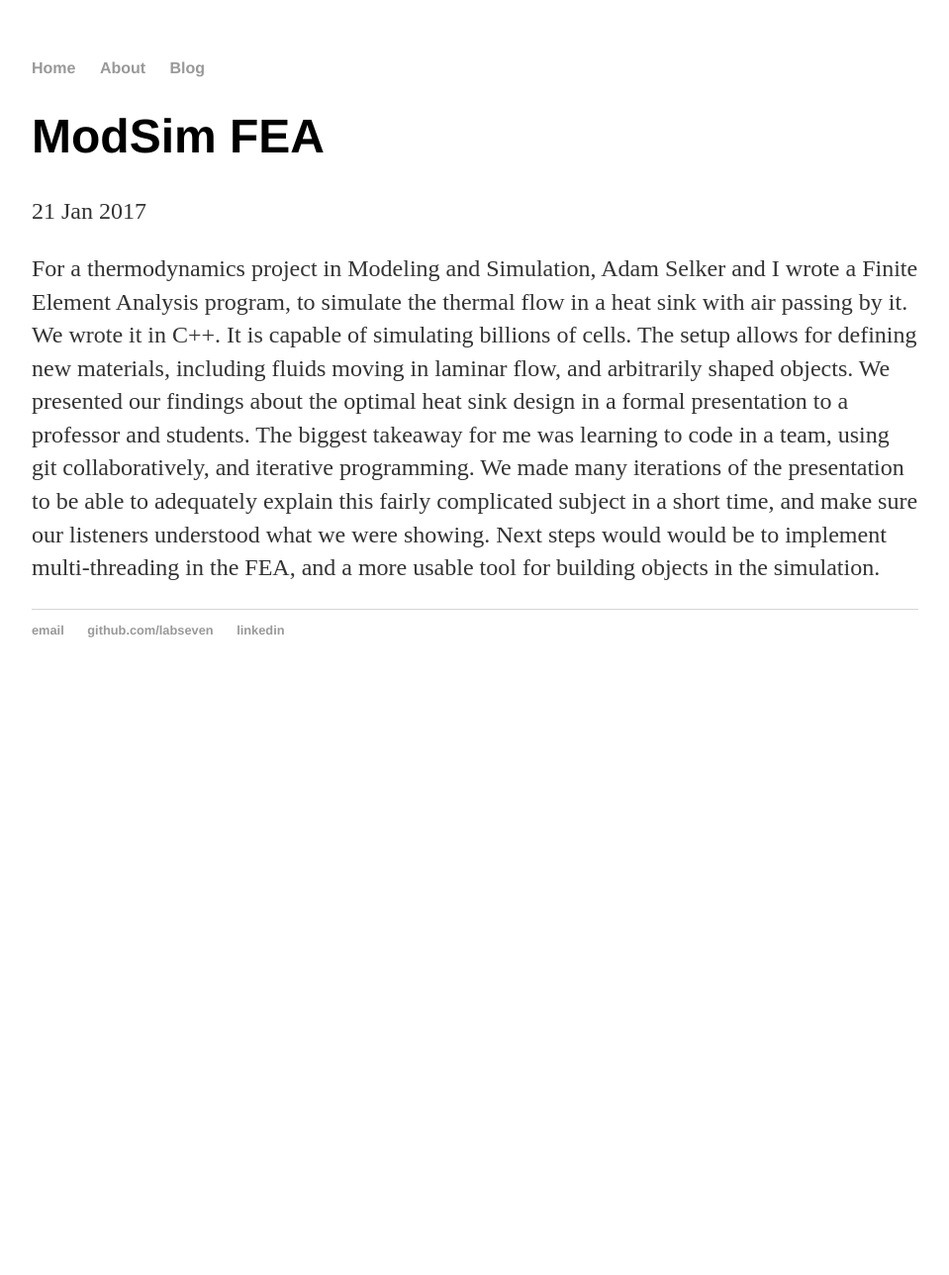
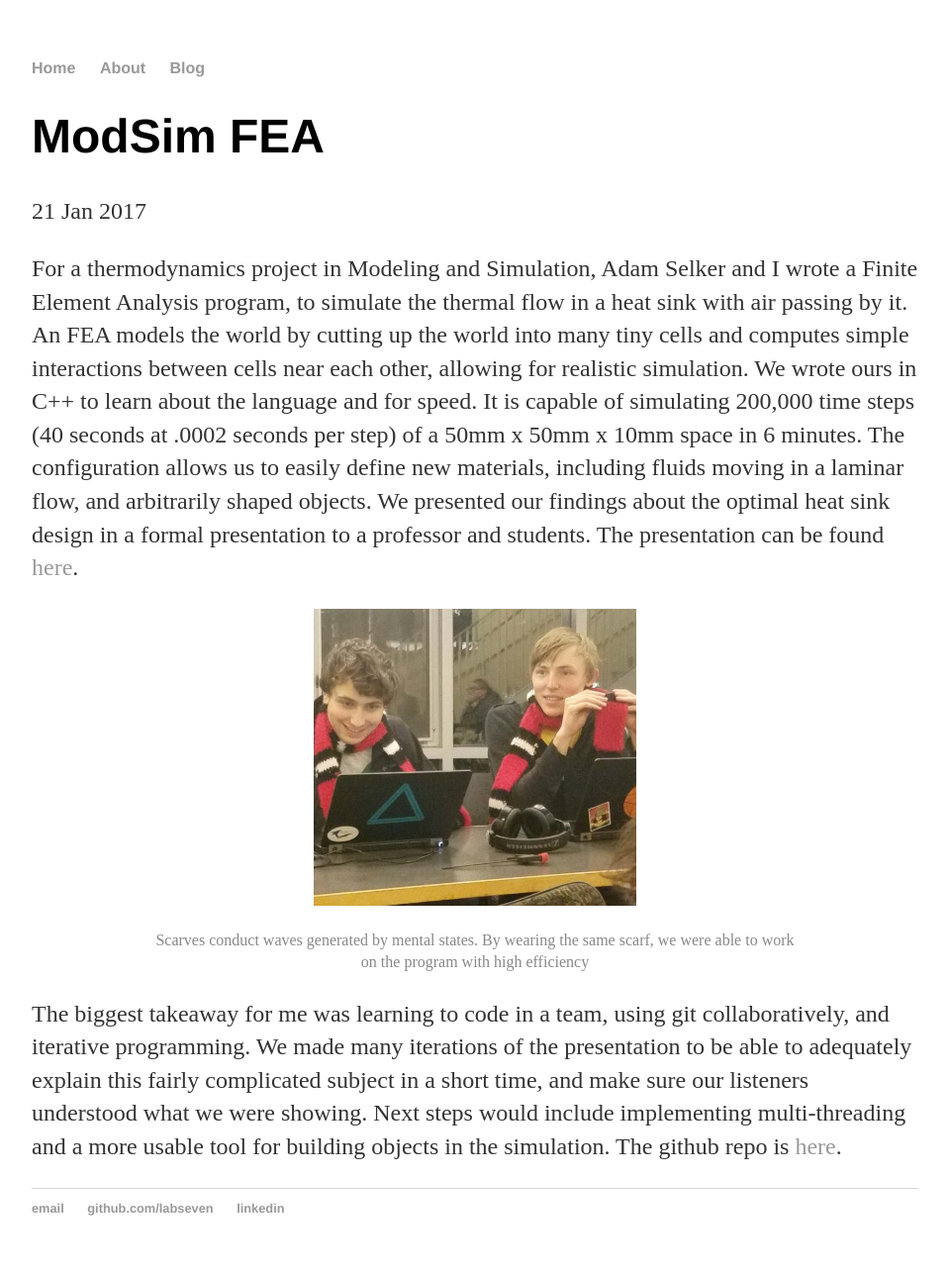
Before and after one commit to labseven/labseven.github.io, a Jekyll site: the page built from _posts/2017-01-21-Modsim-FEA.md, in a window 1280 px wide. Shown: the whole page at 99% size, without its empty margins (160-1119 px from the left). Built offline with Jekyll 4.4.1, drawn with Linux system fonts in a browser that asks for light colours; before the commit the page ends 900 px from its top, so only the background shows below that.

Commit message:
Updated Modsim FEA Post

```diff
--- a/_posts/2017-01-21-Modsim-FEA.md
+++ b/_posts/2017-01-21-Modsim-FEA.md
@@ -4,4 +4,11 @@ title: "ModSim FEA"
 date: 2017-01-21
 ---
 
-For a thermodynamics project in Modeling and Simulation, Adam Selker and I wrote a Finite Element Analysis program, to simulate the thermal flow in a heat sink with air passing by it. We wrote it in C++. It is capable of simulating billions of cells. The setup allows for defining new materials, including fluids moving in laminar flow, and arbitrarily shaped objects. We presented our findings about the optimal heat sink design in a formal presentation to a professor and students. The biggest takeaway for me was learning to code in a team, using git collaboratively, and iterative programming. We made many iterations of the presentation to be able to adequately explain this fairly complicated subject in a short time, and make sure our listeners understood what we were showing. Next steps would would be to implement multi-threading in the FEA, and a more usable tool for building objects in the simulation.
+For a thermodynamics project in Modeling and Simulation, Adam Selker and I wrote a Finite Element Analysis program, to simulate the thermal flow in a heat sink with air passing by it. An FEA models the world by cutting up the world into many tiny cells and computes simple interactions between cells near each other, allowing for realistic simulation. We wrote ours in C++ to learn about the language and for speed. It is capable of simulating 200,000 time steps (40 seconds at .0002 seconds per step) of a 50mm x 50mm x 10mm space in 6 minutes. The configuration allows us to easily define new materials, including fluids moving in a laminar flow, and arbitrarily shaped objects. We presented our findings about the optimal heat sink design in a formal presentation to a professor and students. The presentation can be found [here](https://goo.gl/PJpgE8 "FEA Presentation").
+
+![Pair Programming]({{ site.url }}/assets/adamadam.jpg "Pair Programming")
+
+> Scarves conduct waves generated by mental states. By wearing the same scarf, we were able to work on the program with high efficiency
+
+The biggest takeaway for me was learning to code in a team, using git collaboratively, and iterative programming. We made many iterations of the presentation to be able to adequately explain this fairly complicated subject in a short time, and make sure our listeners understood what we were showing. Next steps would include implementing multi-threading and a more usable tool for building objects in the simulation.
+The github repo is [here](https://github.com/labseven/modsim-heatsink-fem/ "Heatsink FEM Github").
```
Also changed, not shown: assets/adamadam.jpg (added).
